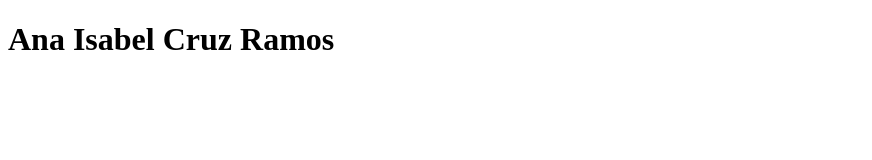
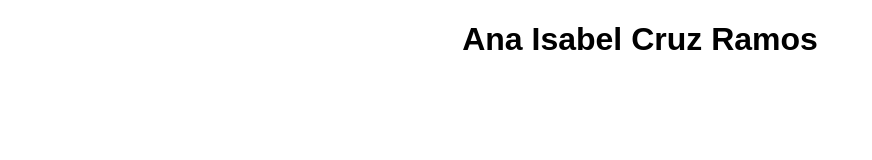
Before and after one commit to isabelcruz816/resume, a plain HTML site: page index.html in a window 1280 px wide. Shown: the whole page, without its empty margins (0-872 px from the left). Drawn offline with Linux system fonts and the light colour scheme.

Commit message:
styled h1

```diff
--- /dev/null
+++ b/css/main.css
@@ -0,0 +1,5 @@
+h1 {
+    font-family: Arial, Helvetica, sans-serif;
+    text-align: center;
+    font-size: 24pt;
+}
--- a/index.html
+++ b/index.html
@@ -3,6 +3,8 @@
     <head>
         <meta charset = "UTF-8"/>
         <title>Ana Isabel Cruz Ramos</title>
+        <!--Stylesheet-->
+        <link rel = "stylesheet" href = "./css/main.css">
     </head>
     <body>
         <h1>Ana Isabel Cruz Ramos</h1>
```
